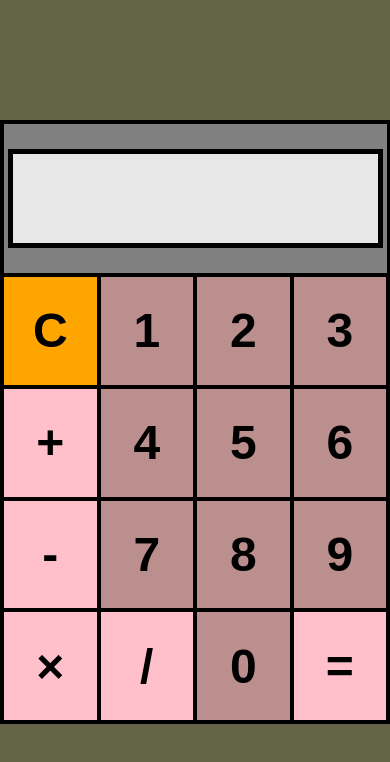
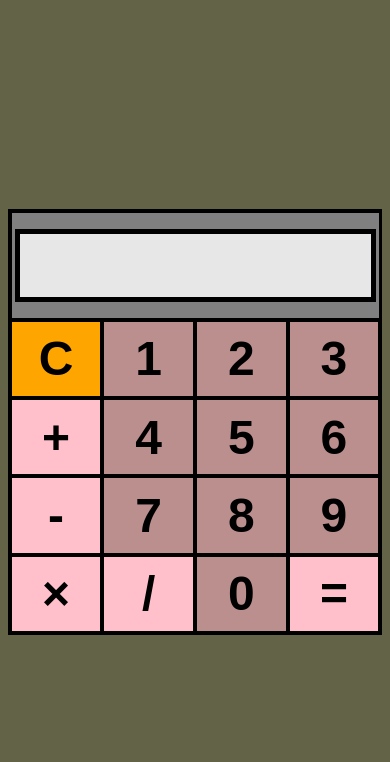
Before and after one commit to lavhuyaar/odin-calculator, a plain HTML site: page index.html in a window 390 px wide. Drawn offline with Linux system fonts and the light colour scheme.

Commit message:
Responsiveness added and README.md updated

```diff
--- a/style.css
+++ b/style.css
@@ -7,6 +7,7 @@ body {
   height: 100vh;
   width: 100%;
   display: flex;
+  flex-direction: column;
   justify-content: center;
   align-items: center;
   background-color: rgb(99, 99, 72);
@@ -87,3 +88,10 @@ button {
 .clear {
   background-color: orange;
 }
+
+@media only screen and (max-width: 516px) {
+  .main-box {
+    width: 95%;
+    height: 50%;
+  }
+}
```
Also changed, not shown: 1 other file.
